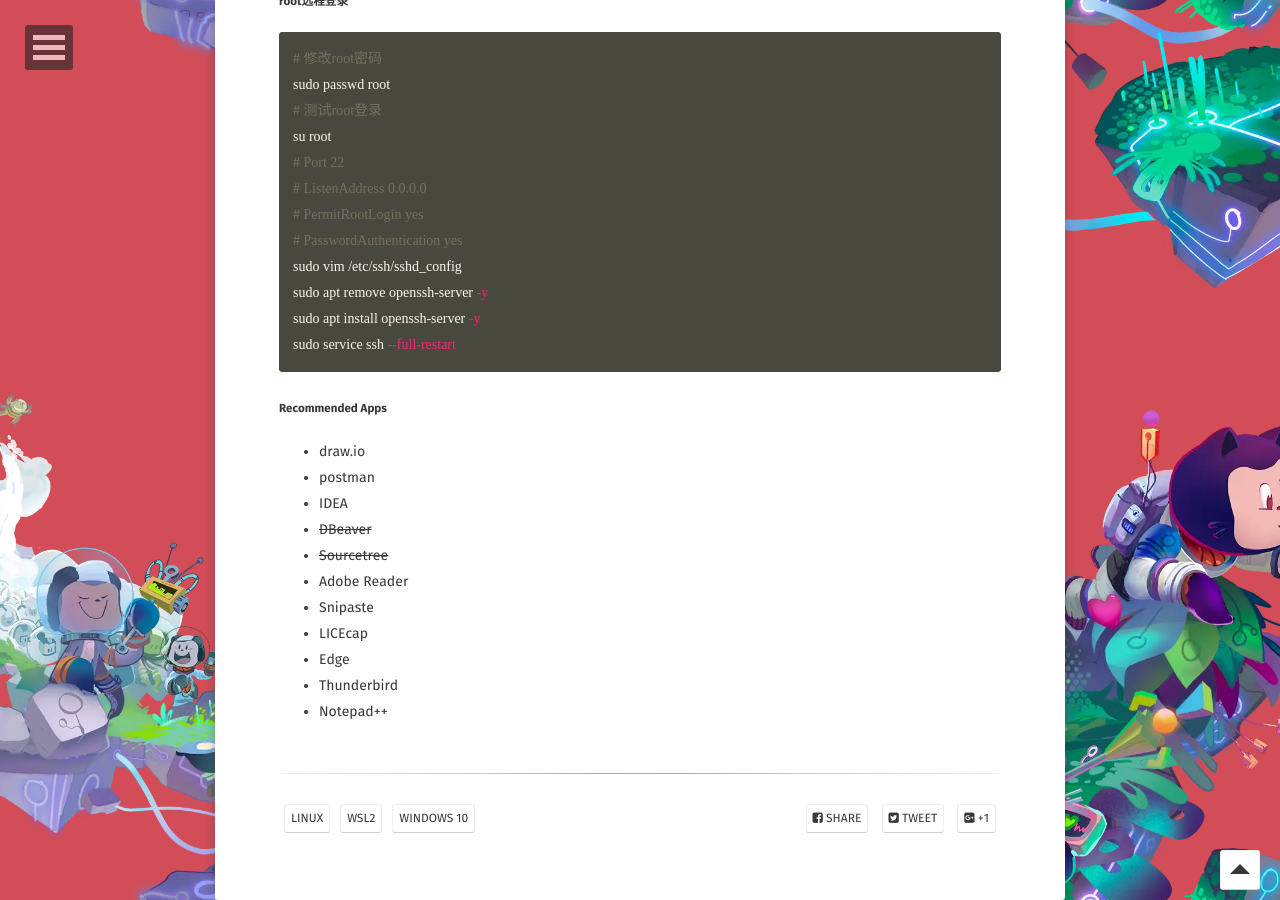
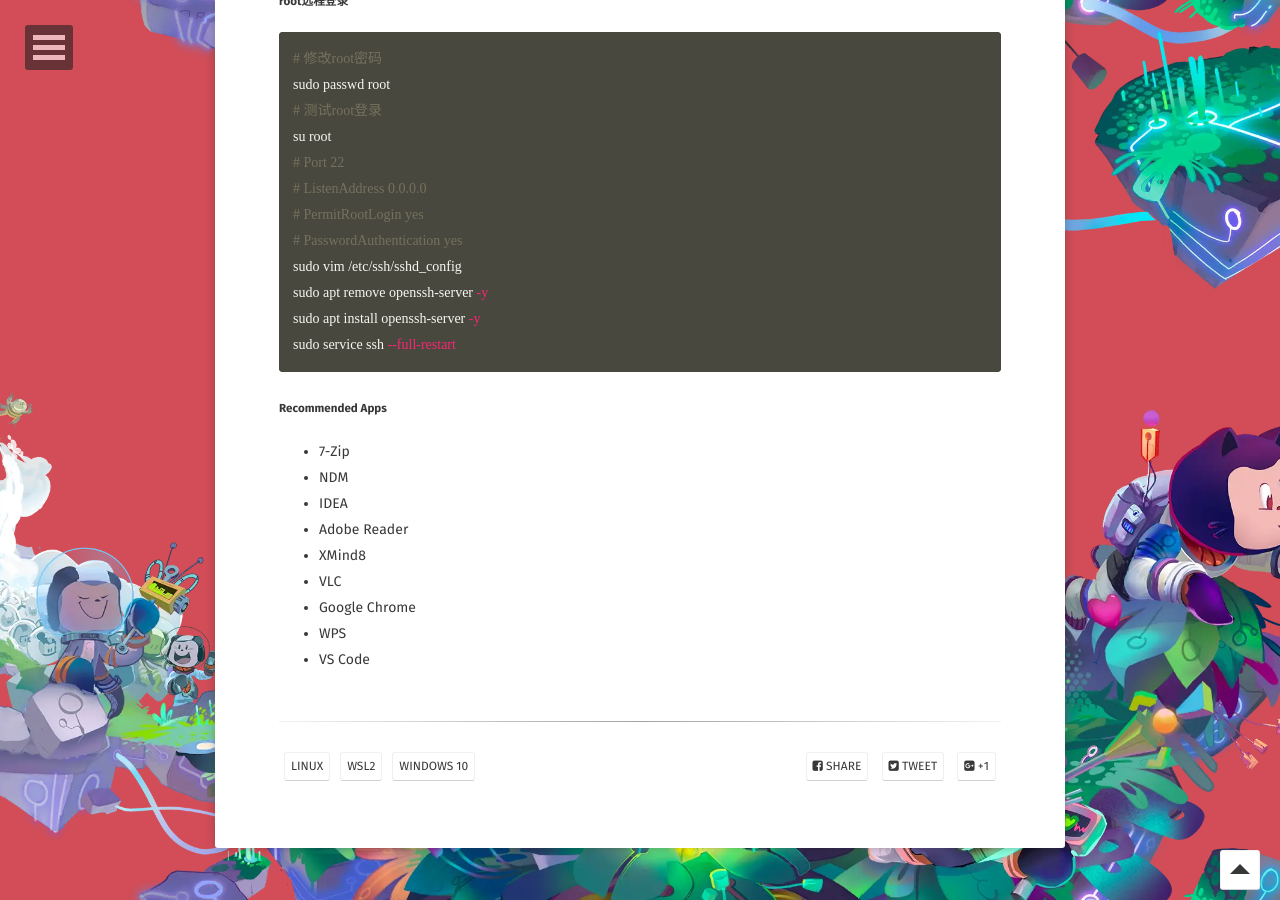
Before and after one commit to WebPavel/WebPavel.github.io, a Jekyll site: the page built from _posts/2021-12-03-WSL2-GUI.md, in a window 1280 px wide and 900 px high, scrolled down 1500 px. Built offline with Jekyll 4.4.1, drawn with Linux system fonts in a browser that asks for light colours; some web fonts are replaced.

Commit message:
Update 2021-12-03-WSL2-GUI.md

````diff
--- a/_posts/2021-12-03-WSL2-GUI.md
+++ b/_posts/2021-12-03-WSL2-GUI.md
@@ -73,14 +73,12 @@ sudo service ssh --full-restart
 ```
 
 ##### Recommended Apps
-- draw.io
-- postman
+- 7-Zip
+- NDM
 - IDEA
-- ~~DBeaver~~
-- ~~Sourcetree~~
 - Adobe Reader
-- Snipaste
-- LICEcap
-- Edge
-- Thunderbird
-- Notepad++
+- XMind8
+- VLC
+- Google Chrome
+- WPS
+- VS Code
````
